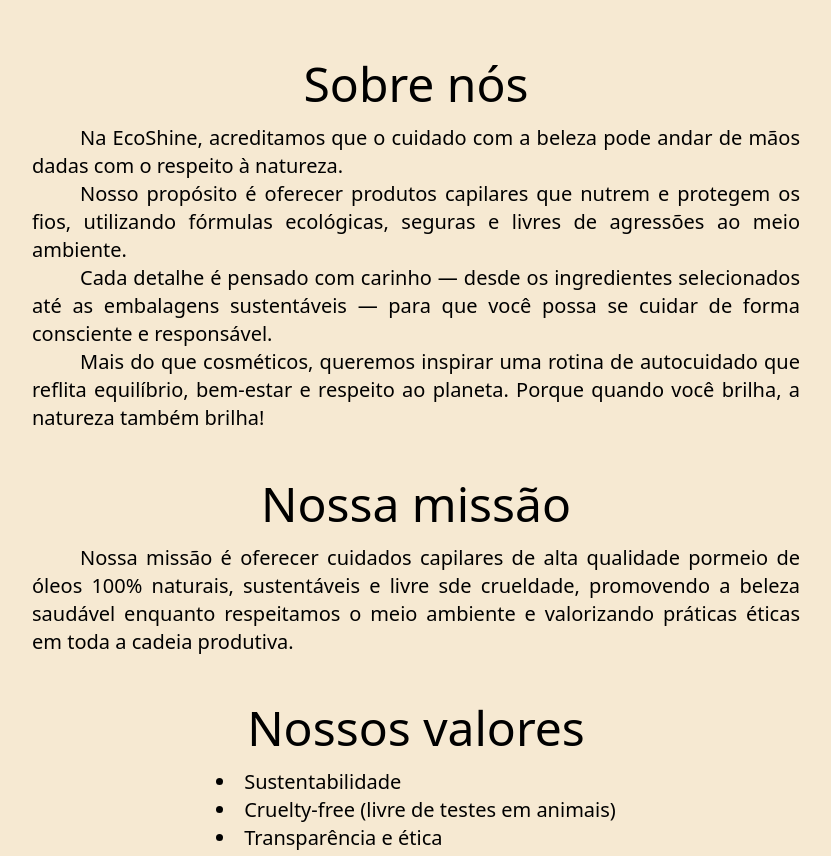
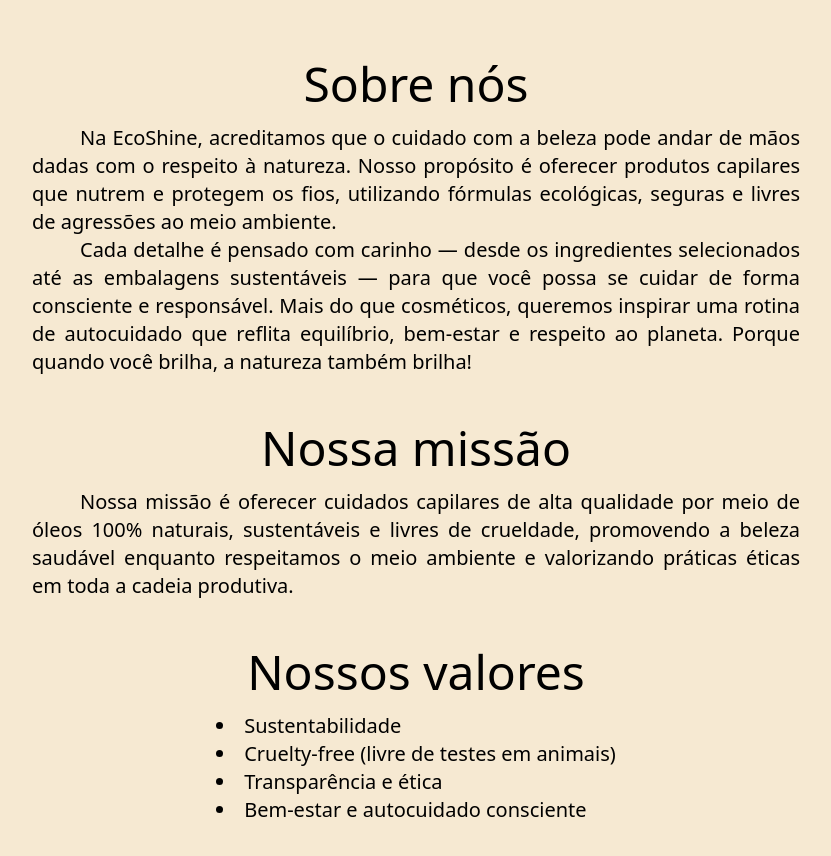
Before and after one commit to Gabriel-Dalmolin/EcoShine, a plain HTML site: page index.html in a window 1280 px wide. Shown: the part 680-1536 px from the top of the page, without its empty margins (224-1055 px from the left). Drawn offline with Linux system fonts and the light colour scheme.

```diff
--- a/index.html
+++ b/index.html
@@ -60,17 +60,15 @@
 
         <div class="mt-12 flex flex-col items-center">
             <h3 class="text-3xl sm:text-5xl">Sobre nós</h3>
-            <div class="w-4/5 sm:w-3/4 md:w-3/5 leading leading-relaxed text-lg sm:text-xl text-justify mt-4">
+            <div class="w-4/5 sm:w-3/4 md:w-3/5 leading-relaxed text-lg sm:text-xl text-justify mt-4">
                 <p class="indent-12">Na EcoShine, acreditamos que o cuidado com a beleza pode andar de mãos dadas
-                    com o respeito à natureza.</p>
-
-                <p class="indent-12">Nosso propósito é oferecer produtos capilares que nutrem e protegem os fios,
-                    utilizando fórmulas ecológicas, seguras e livres de agressões ao meio ambiente.</p>
+                    com o respeito à natureza. Nosso propósito é oferecer produtos capilares que nutrem e protegem os
+                    fios,
+                    utilizando fórmulas ecológicas, seguras e livres de agressões ao meio ambiente.
 
                 <p class="indent-12">Cada detalhe é pensado com carinho — desde os ingredientes selecionados até as
-                    embalagens sustentáveis — para que você possa se cuidar de forma consciente e responsável.</p>
-
-                <p class="indent-12">Mais do que cosméticos, queremos inspirar uma rotina de autocuidado que reflita
+                    embalagens sustentáveis — para que você possa se cuidar de forma consciente e responsável. Mais do
+                    que cosméticos, queremos inspirar uma rotina de autocuidado que reflita
                     equilíbrio, bem-estar e respeito ao planeta. Porque quando você brilha, a natureza também
                     brilha!</p>
             </div>
@@ -78,11 +76,10 @@
 
         <div class="mt-12 flex flex-col items-center">
             <h3 class="text-3xl sm:text-5xl">Nossa missão</h3>
-            <div class="w-4/5 sm:w-3/4 md:w-3/5 leading leading-relaxed text-lg sm:text-xl text-justify mt-4">
-                <p class="indent-12">Nossa missão é oferecer cuidados capilares de alta qualidade pormeio de óleos 100%
-                    naturais, sustentáveis e livre sde crueldade, promovendo a beleza saudável enquanto respeitamos o
-                    meio
-                    ambiente e valorizando práticas éticas em toda a cadeia produtiva.</p>
+            <div class="w-4/5 sm:w-3/4 md:w-3/5 leading-relaxed text-lg sm:text-xl text-justify mt-4">
+                <p class="indent-12">Nossa missão é oferecer cuidados capilares de alta qualidade por meio de óleos 100%
+                    naturais, sustentáveis e livres de crueldade, promovendo a beleza saudável enquanto respeitamos
+                    o meio ambiente e valorizando práticas éticas em toda a cadeia produtiva.</p>
             </div>
         </div>
 
```
Also changed, not shown: output.css.
